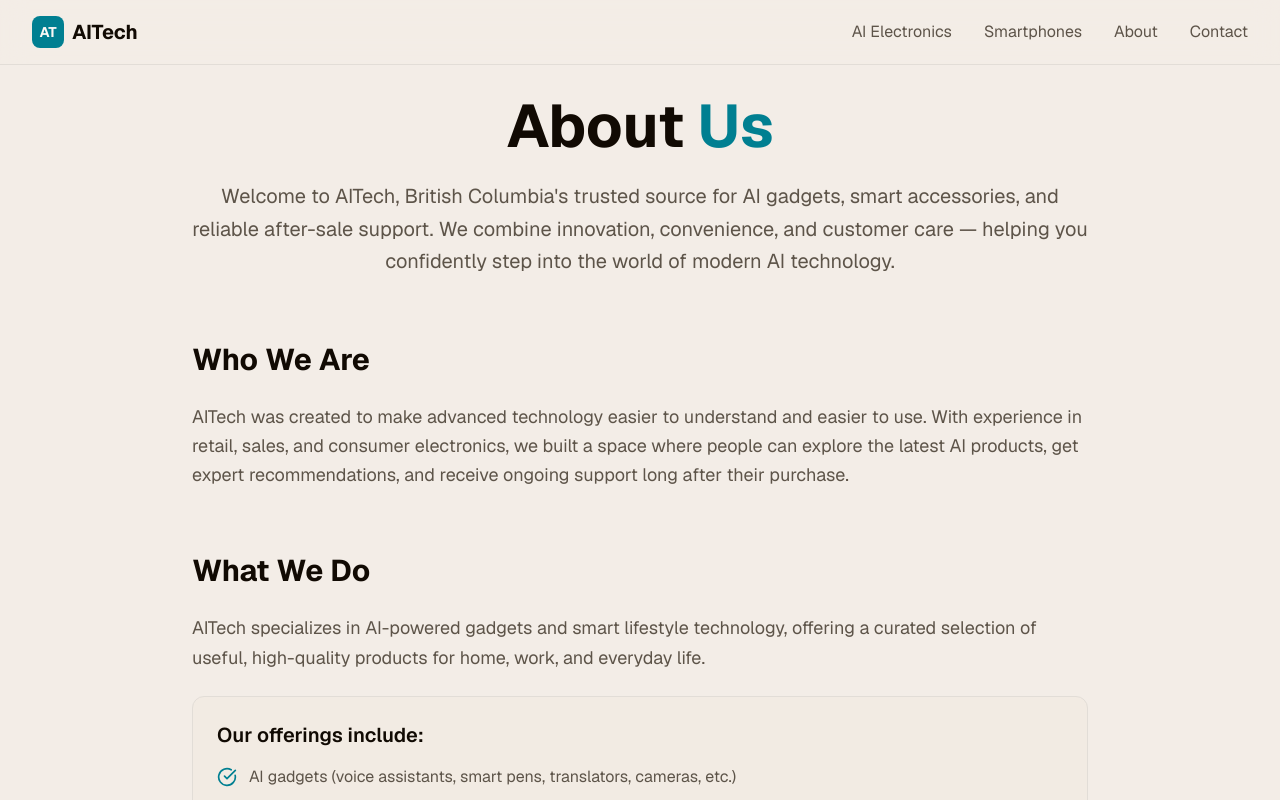
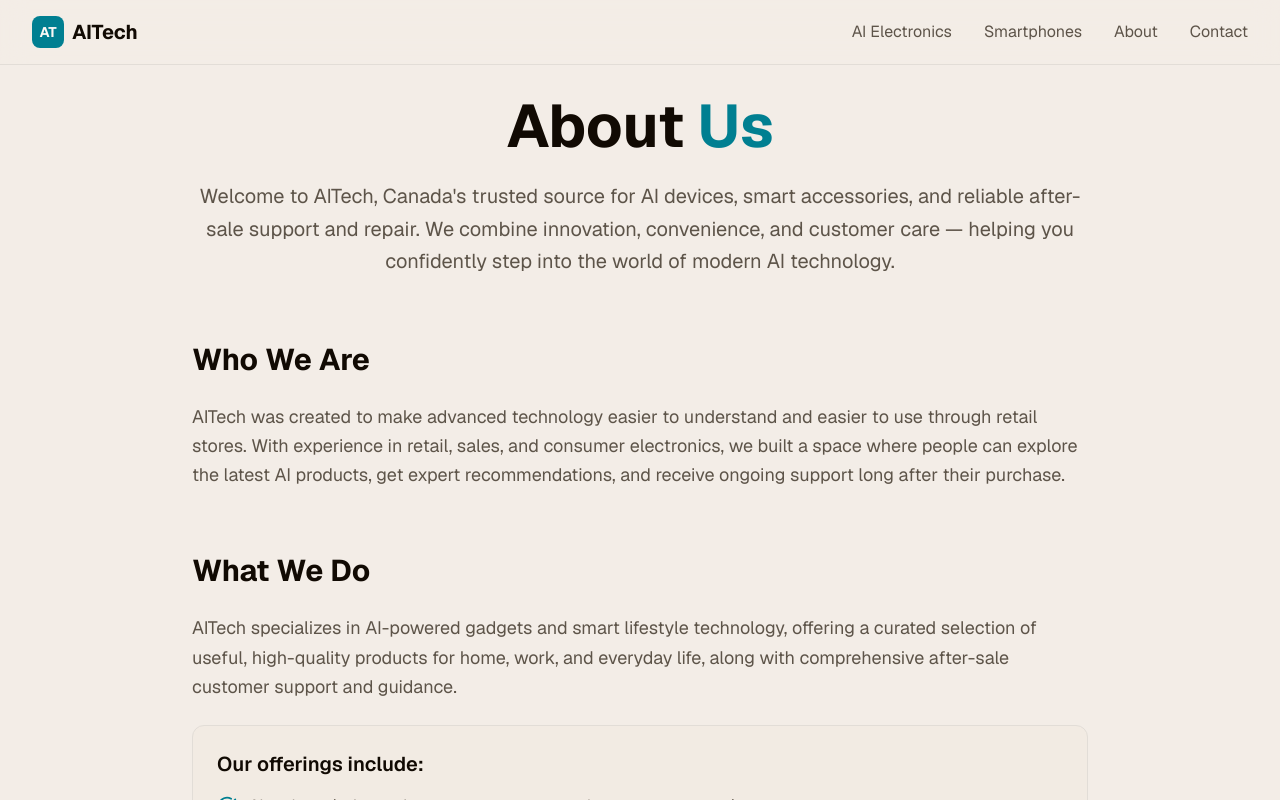
Before and after one commit to abdullasajid/aitechcare, a Next.js app: page /about in a window 1280 px wide. Shown: the top 800 px of the page. Built offline with nearby package versions, Linux system fonts and the light colour scheme.

Commit message:
about us done

```diff
--- a/app/about/page.tsx
+++ b/app/about/page.tsx
@@ -17,8 +17,8 @@ export default function AboutPage() {
               About <span className="text-accent">Us</span>
             </h1>
             <p className="text-lg md:text-xl text-muted-foreground leading-relaxed">
-              Welcome to AITech, British Columbia's trusted source for AI gadgets, smart accessories,
-              and reliable after-sale support. We combine innovation, convenience, and customer care —
+              Welcome to AITech, Canada's trusted source for AI devices, smart accessories,
+              and reliable after-sale support and repair. We combine innovation, convenience, and customer care —
               helping you confidently step into the world of modern AI technology.
             </p>
           </div>
@@ -27,7 +27,7 @@ export default function AboutPage() {
           <section className="mb-16">
             <h2 className="text-3xl font-bold text-foreground mb-6">Who We Are</h2>
             <p className="text-muted-foreground leading-relaxed text-lg">
-              AITech was created to make advanced technology easier to understand and easier to use.
+              AITech was created to make advanced technology easier to understand and easier to use through retail stores.
               With experience in retail, sales, and consumer electronics, we built a space where people
               can explore the latest AI products, get expert recommendations, and receive ongoing support
               long after their purchase.
@@ -39,7 +39,8 @@ export default function AboutPage() {
             <h2 className="text-3xl font-bold text-foreground mb-6">What We Do</h2>
             <p className="text-muted-foreground leading-relaxed text-lg mb-6">
               AITech specializes in AI-powered gadgets and smart lifestyle technology, offering a curated
-              selection of useful, high-quality products for home, work, and everyday life.
+              selection of useful, high-quality products for home, work, and everyday life, along with
+              comprehensive after-sale customer support and guidance.
             </p>
 
             <div className="bg-secondary/30 rounded-xl p-6 border border-border">
```
